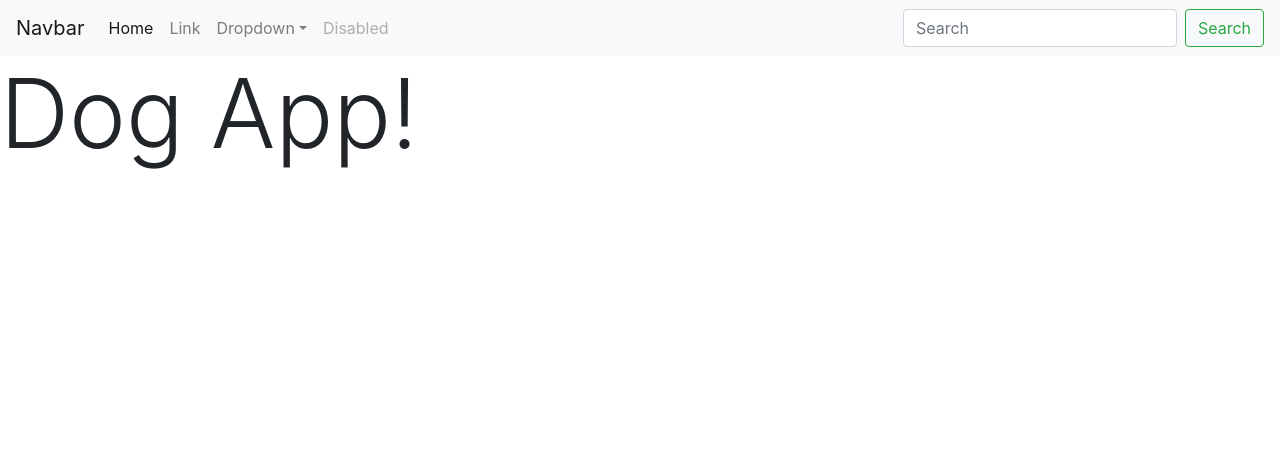
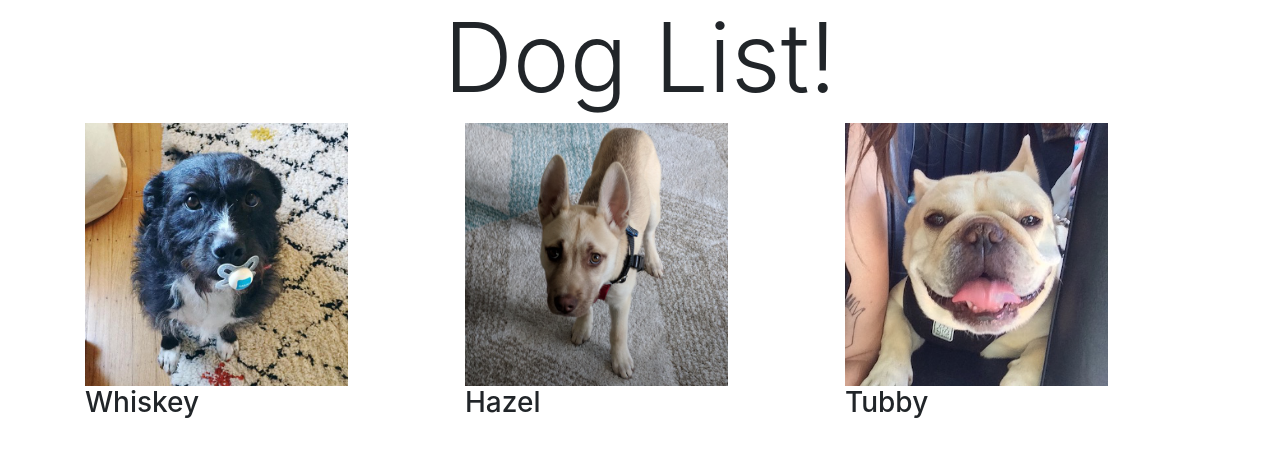
Before and after one commit to jawadahmedtaj/dog-finder, a React (Create React App) app: page /dogs in a window 1280 px wide. Shown: the top 456 px of the page. Built offline with nearby package versions, Linux system fonts and the light colour scheme.

Commit message:
Dog list component added

```diff
--- a/src/App.js
+++ b/src/App.js
@@ -1,90 +1,56 @@
-import React from "react";
+import React, { Component } from "react";
+import { Switch, Route } from "react-router-dom";
+
+import whiskey from "./imgs/whiskey.jpg";
+import hazel from "./imgs/hazel.jpg";
+import tubby from "./imgs/tubby.jpg";
 import "./App.css";
+import DogList from "./DogList";
 
-function App() {
-  return (
-    <div>
-      <nav class="navbar navbar-expand-lg navbar-light bg-light">
-        <a class="navbar-brand" href="#">
-          Navbar
-        </a>
-        <button
-          class="navbar-toggler"
-          type="button"
-          data-toggle="collapse"
-          data-target="#navbarSupportedContent"
-          aria-controls="navbarSupportedContent"
-          aria-expanded="false"
-          aria-label="Toggle navigation"
-        >
-          <span class="navbar-toggler-icon"></span>
-        </button>
+class App extends Component {
+  static defaultProps = {
+    dogs: [
+      {
+        name: "Whiskey",
+        age: 5,
+        src: whiskey,
+        facts: [
+          "Whiskey loves eating popcorn.",
+          "Whiskey is a terrible guard dog.",
+          "Whiskey wants to cuddle with you!"
+        ]
+      },
+      {
+        name: "Hazel",
+        age: 3,
+        src: hazel,
+        facts: [
+          "Hazel has soooo much energy!",
+          "Hazel is highly intelligent.",
+          "Hazel loves people more than dogs."
+        ]
+      },
+      {
+        name: "Tubby",
+        age: 4,
+        src: tubby,
+        facts: [
+          "Tubby is not the brightest dog",
+          "Tubby does not like walks or exercise.",
+          "Tubby loves eating food."
+        ]
+      }
+    ]
+  };
 
-        <div class="collapse navbar-collapse" id="navbarSupportedContent">
-          <ul class="navbar-nav mr-auto">
-            <li class="nav-item active">
-              <a class="nav-link" href="#">
-                Home <span class="sr-only">(current)</span>
-              </a>
-            </li>
-            <li class="nav-item">
-              <a class="nav-link" href="#">
-                Link
-              </a>
-            </li>
-            <li class="nav-item dropdown">
-              <a
-                class="nav-link dropdown-toggle"
-                href="#"
-                id="navbarDropdown"
-                role="button"
-                data-toggle="dropdown"
-                aria-haspopup="true"
-                aria-expanded="false"
-              >
-                Dropdown
-              </a>
-              <div class="dropdown-menu" aria-labelledby="navbarDropdown">
-                <a class="dropdown-item" href="#">
-                  Action
-                </a>
-                <a class="dropdown-item" href="#">
-                  Another action
-                </a>
-                <div class="dropdown-divider"></div>
-                <a class="dropdown-item" href="#">
-                  Something else here
-                </a>
-              </div>
-            </li>
-            <li class="nav-item">
-              <a
-                class="nav-link disabled"
-                href="#"
-                tabindex="-1"
-                aria-disabled="true"
-              >
-                Disabled
-              </a>
-            </li>
-          </ul>
-          <form class="form-inline my-2 my-lg-0">
-            <input
-              class="form-control mr-sm-2"
-              type="search"
-              placeholder="Search"
-              aria-label="Search"
-            />
-
-            <button class="btn btn-outline-success my-2 my-sm-0" type="submit">
-              Search
-            </button>
-          </form>
-        </div>
-      </nav>
-      <h1 className="display-1">Dog App!</h1>
-    </div>
-  );
+  render() {
+    return (
+      <Route
+        path="/dogs"
+        render={() => <DogList dogs={this.props.dogs} />}
+      ></Route>
+    );
+  }
 }
 
 export default App;
--- /dev/null
+++ b/src/DogList.css
@@ -0,0 +1,3 @@
+.Dog img {
+  width: 75%;
+}
--- /dev/null
+++ b/src/DogList.js
@@ -0,0 +1,23 @@
+import React, { Component } from "react";
+
+import "./DogList.css";
+
+export default class DogList extends Component {
+  render() {
+    return (
+      <div className="DogList">
+        <h1 className="display-1 text-center">Dog List!</h1>
+        <div className="container">
+          <div className="row">
+            {this.props.dogs.map(d => (
+              <div className="Dog col-lg-4" key={d.name}>
+                <img src={d.src} alt={d.name} />
+                <h3>{d.name}</h3>
+              </div>
+            ))}
+          </div>
+        </div>
+      </div>
+    );
+  }
+}
--- a/src/index.js
+++ b/src/index.js
@@ -1,12 +1,18 @@
 import React from "react";
 import ReactDOM from "react-dom";
+import { BrowserRouter } from "react-router-dom";
 import "./index.css";
 import "bootstrap";
 import "bootstrap/dist/css/bootstrap.min.css";
 import App from "./App";
 import * as serviceWorker from "./serviceWorker";
 
-ReactDOM.render(<App />, document.getElementById("root"));
+ReactDOM.render(
+  <BrowserRouter>
+    <App />
+  </BrowserRouter>,
+  document.getElementById("root")
+);
 
 // If you want your app to work offline and load faster, you can change
 // unregister() to register() below. Note this comes with some pitfalls.
```
